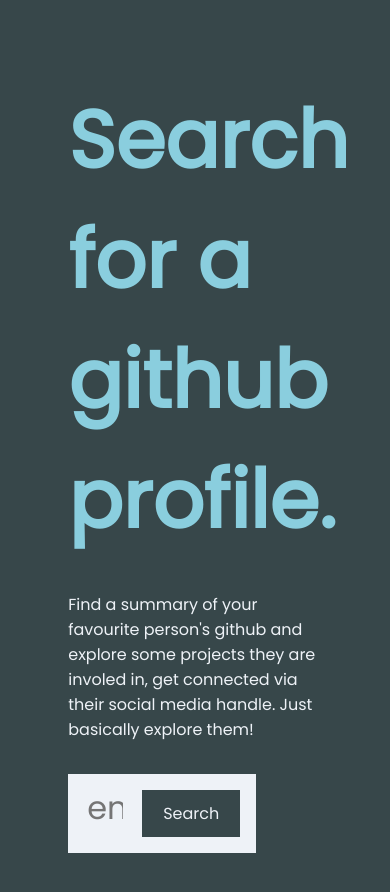
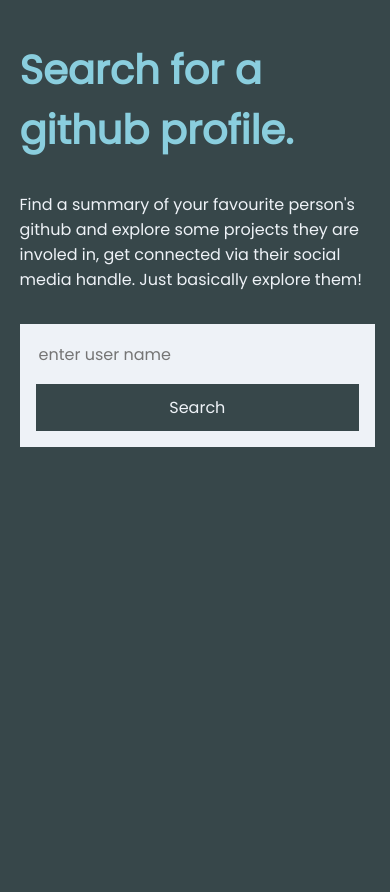
Before and after one commit to noramens/github-user-search, an Angular app: page /home in a window 390 px wide. Shown: the top 892 px of the page. After the commit the page ends 844 px from the top, so only its background shows below. Built offline with nearby package versions, Linux system fonts and the light colour scheme.

Commit message:
Add media quries

```diff
--- a/src/app/form/form.component.css
+++ b/src/app/form/form.component.css
@@ -19,15 +19,21 @@
   display: flex;
 }
 
-form input {
+#input {
   width: 90%;
   margin-right: 1rem;
-  height: 2rem;
   background-color: #eef2f7;
   border: 1px solid #eef2f7;
   outline: #eef2f7;
   font-size: 2rem;
   color: #61655e;
+}
+
+#inputContainer {
+  display: flex;
+  flex-direction: row;
+  width: 90%;
+  background-color: #eef2f7;
 }
 
 form button {
@@ -58,9 +64,43 @@
 
 #close {
   background-color: #eef2f7;
-  margin: 0 1rem;
 }
 
 #close:hover {
   cursor: pointer;
 }
+
+@media screen and (min-width: 280px) and (max-width: 760px) {
+  main {
+    width: 90vw;
+    margin: 2.5rem auto;
+  }
+
+  h1 {
+    font-size: 2.5rem;
+  }
+
+  form {
+    display: flex;
+    flex-direction: column;
+    width: 83vw;
+  }
+
+  #input {
+    font-size: 1rem;
+  }
+
+  #inputContainer {
+    width: 97%;
+    margin-bottom: 15px;
+  }
+
+  form input img {
+    display: flex;
+    flex-direction: row;
+  }
+
+  .details {
+    width: 90vw;
+  }
+}
--- a/src/app/form/form.component.html
+++ b/src/app/form/form.component.html
@@ -5,8 +5,12 @@
         get connected via their social media handle. Just basically explore them!</p>
 
     <form [formGroup]="userNameForm" (ngSubmit)="onSubmit(userNameForm.value)">
-        <input for="userName" type="text" placeholder="enter user name" formControlName="userName" />
-        <img *ngIf="userNameForm.value.userName" src="assets/svg/close.svg" alt="close icon" id="close" (click)="handleClose()" />
+        <div id="inputContainer">
+            <input for="userName" type="text" placeholder="enter user name" formControlName="userName" id="input" />
+            <img *ngIf="userNameForm.value.userName" src="assets/svg/close.svg" alt="close icon" id="close"
+                (click)="handleClose()" />
+        </div>
+
         <button type="submit" [disabled]="userNameForm.value.userName === '' ">Search</button>
     </form>
 
--- a/src/app/user-details/user-details.component.css
+++ b/src/app/user-details/user-details.component.css
@@ -89,3 +89,25 @@
 button:hover {
   cursor: pointer;
 }
+
+@media screen and (min-width: 280px) and (max-width: 760px) {
+  .details {
+    width: 90vw;
+  }
+
+  #repos {
+    width: 90vw;
+  }
+
+  h3 {
+    font-size: 1rem;
+  }
+
+  #grid {
+    grid-template-columns: 1fr;
+  }
+
+  #repoContainer {
+    width: 80vw;
+  }
+}
```
